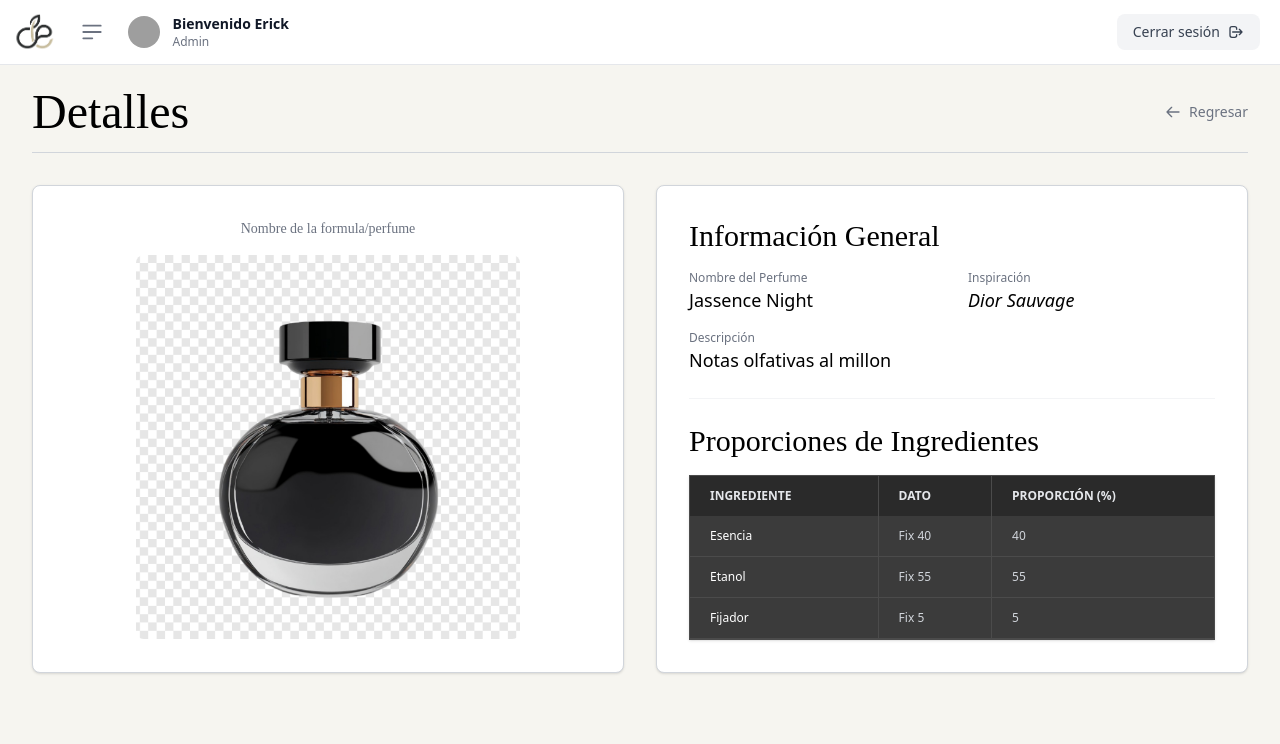
After one commit to IDGS802-23002162/Jassence, a Flask app: page /formulas/detalles in a window 1280 px wide. The commit adds this page. Shown: the top 744 px of the page. Run offline with Flask 3, Linux system fonts and the light colour scheme; style sheets or scripts are compiled from the project's sources; some libraries are stand-ins or nearby versions; grey boxes are pictures that could not be loaded.

Commit message:
Arreglo Merge Formulas

```diff
--- a/modulos_routes/formulas/__init__.py
+++ b/modulos_routes/formulas/__init__.py
@@ -10,6 +10,14 @@ def index_formulas():
 def nueva_formula():
     return render_template('modulos_front/formulas/nueva_formula.html')
 
+@formulas_bp.route('/formulas/detalles', methods=['GET'])
+def detalle_formula():
+    return render_template('modulos_front/formulas/detalles.html')
+
+@formulas_bp.route('/formulas/modificar', methods=['GET'])
+def modificar_formula():
+    return render_template('modulos_front/formulas/modificar.html')
+
 # (Opcional por ahora) Aquí dejaremos preparada la ruta POST para cuando guardes datos
 @formulas_bp.route('/formulas/guardar', methods=['POST'])
 def guardar_formula():
--- /dev/null
+++ b/templates/modulos_front/formulas/detalles.html
@@ -0,0 +1,91 @@
+{% extends "layout_sistema.html" %}
+
+{% block title %}Detalles de Fórmula{% endblock %}
+
+{% block content %}
+<br>
+ <div class="flex items-center justify-between mb-8 border-b border-gray-300 pb-4">
+        <div>
+            <h1 class="font-elegant text-5xl text-black cursor-default">
+                Detalles
+            </h1>
+        </div>
+
+        <a href="/explosion-materiales" class="flex items-center text-sm font-medium text-gray-500 hover:text-black transition-colors">
+            <svg class="w-4 h-4 mr-2" fill="none" stroke="currentColor" viewBox="0 0 24 24" xmlns="http://www.w3.org/2000/svg"><path stroke-linecap="round" stroke-linejoin="round" stroke-width="2" d="M10 19l-7-7m0 0l7-7m-7 7h18"></path></svg>
+            Regresar
+        </a>
+    </div>
+
+    <div class="grid grid-cols-1 md:grid-cols-2 gap-8 mb-10">
+
+        <div class="bg-white rounded-lg border border-gray-300 shadow-sm p-6 flex flex-col items-center justify-center">
+            <p class="text-sm font-elegant text-gray-500 mb-4">Nombre de la formula/perfume</p>
+            <img src="{{ url_for('static', filename='img/ejemploPerfume.jpg') }}" class="w-full max-w-sm h-auto rounded-lg" alt="Ejemplo de Perfume" />
+        </div>
+
+
+        <div class="bg-white rounded-lg border border-gray-300 shadow-sm p-8 flex flex-col justify-between">
+
+            <div class="space-y-6">
+
+                <div class="border-b border-gray-100 pb-6 mb-6">
+
+                    <h2 class="font-elegant text-3xl text-black mb-4">Información General</h2>
+
+                    <div class="grid grid-cols-1 md:grid-cols-2 gap-x-8 gap-y-4">
+                        <div>
+                            <p class="text-xs text-gray-500">Nombre del Perfume</p>
+                            <p class="text-lg text-black">Jassence Night</p>
+                        </div>
+                        <div>
+                            <p class="text-xs text-gray-500">Inspiración</p>
+                            <p class="text-lg text-black italic">Dior Sauvage</p>
+                        </div>
+                        <div>
+                            <p class="text-xs text-gray-500">Descripción</p>
+                            <p class="text-lg text-black">Notas olfativas al millon</p>
+                        </div>
+                    </div>
+                </div>
+
+                <div>
+                    <h2 class="font-elegant text-3xl text-black mb-4">Proporciones de Ingredientes</h2>
+                    <div class="relative overflow-x-auto shadow-sm rounded-base border border-table-dark">
+                        <table class="w-full text-xs text-left text-gray-300">
+                            <thead class="text-xs text-gray-200 uppercase bg-[#2A2A2A]">
+                                <tr>
+                                    <th scope="col" class="px-5 py-3">Ingrediente</th>
+                                    <th scope="col" class="px-5 py-3 border-l border-table-dark">Dato</th>
+                                    <th scope="col" class="px-5 py-3 border-l border-table-dark">Proporción (%)</th>
+                                </tr>
+                            </thead>
+                            <tbody>
+                                <tr class="bg-table-dark border-b border-table-dark">
+                                    <td class="px-5 py-3 font-medium text-white whitespace-nowrap">Esencia</td>
+                                    <td class="px-5 py-3 border-l border-table-dark">Fix 40</td>
+                                    <td class="px-5 py-3 border-l border-table-dark">40</td>
+                                </tr>
+                                <tr class="bg-table-dark border-b border-table-dark">
+                                    <td class="px-5 py-3 font-medium text-white whitespace-nowrap">Etanol</td>
+                                    <td class="px-5 py-3 border-l border-table-dark">Fix 55</td>
+                                    <td class="px-5 py-3 border-l border-table-dark">55</td>
+                                </tr>
+                                <tr class="bg-table-dark border-b border-table-dark">
+                                    <td class="px-5 py-3 font-medium text-white whitespace-nowrap">Fijador</td>
+                                    <td class="px-5 py-3 border-l border-table-dark">Fix 5</td>
+                                    <td class="px-5 py-3 border-l border-table-dark">5</td>
+                                </tr>
+                            </tbody>
+                        </table>
+                    </div>
+                </div>
+            </div>
+
+        </div>
+    </div>
+
+</div>
+
+
+{% endblock %}
```
Also changed, not shown: templates/modulos_front/formulas/formulas.html (+5 -5 lines), templates/modulos_front/formulas/modificar.html (added, +71 -0 lines), templates/modulos_front/formulas/nueva_formula.html (+3 -8 lines), static/img/ejemploPerfume.jpg (added).
